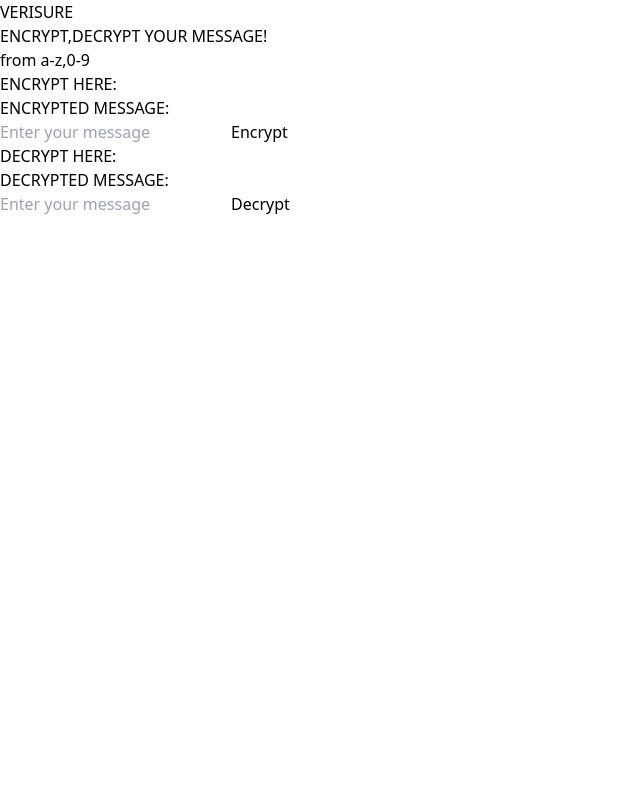
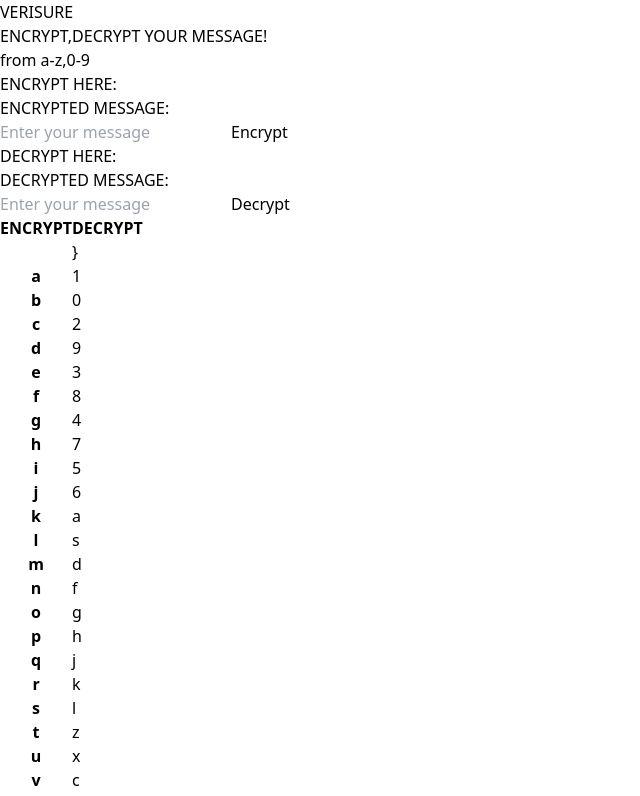
Before and after one commit to ycranglo/VeriSure, a React (Vite) app: page / in a window 1280 px wide. Shown: the top 796 px of the page, without its empty margins (0-640 px from the left). Built offline with nearby package versions, Linux system fonts and the light colour scheme.

Commit message:
added table

```diff
--- a/src/App.jsx
+++ b/src/App.jsx
@@ -1,4 +1,4 @@
-
+import React from 'react';
 import { useEffect, useState } from 'react';
 import './App.css'
 
@@ -14,6 +14,10 @@
 
 
   const messHashObj = [
+    {
+      encrypt: ' ',
+      decrypt: '}'
+    },
     {
       encrypt: 'a',
       decrypt: '1'
@@ -244,7 +248,7 @@
     </div>
         </div>
         <div>
-    <div className=' container mx-auto flex px-5 pt-[4rem] items-center justify-center flex-col pb-[5rem]'>
+    <div className=' container mx-auto flex px-5 pt-[4rem] items-center justify-center flex-col '>
       <h1 className="mb-3 text-[#f2f8fd] sm:text-2xl text-[.8rem] font-[Montserrat] leading-relaxed">DECRYPT HERE:</h1>
       <section className="flex flex-col max-w-4xl mx-auto overflow-hidden bg-white rounded-lg shadow-lg dark:bg-gray-800 md:flex-row md:h-48">
     <div className="md:flex md:items-center md:justify-center md:w-1/2 md:bg-gray-700 md:dark:bg-gray-800">
@@ -270,6 +274,40 @@
 
     </div>
   </div>
+
+        <div className='flex justify-center  rounded-md py-[5rem]'>
+          <div className="relative overflow-x-auto">
+    <table className="w-[80vw] text-sm text-center rtl:text-right text-gray-500 dark:text-gray-400">
+        <thead className="text-xs text-gray-700 uppercase bg-gray-50 dark:bg-gray-700 dark:text-gray-400">
+            <tr>
+                <th scope="col" className="px-6 py-3 text-[#f2f8fd]  font-[Montserrat]">
+                    ENCRYPT
+                </th>
+                <th scope="col" className="px-6 py-3 text-[#f2f8fd]  font-[Montserrat]">
+                    DECRYPT
+                </th>
+            </tr>
+        </thead>
+       <tbody>
+    {messHashObj.map((item, index) => (
+        <tr key={index} className="bg-white border-b dark:bg-gray-800 dark:border-gray-700">
+            <th scope="row" className="px-6 py-4 font-medium text-gray-900 whitespace-nowrap dark:text-white">
+                {item.encrypt}
+            </th>
+            <td className="px-6 py-4 ">
+                {item.decrypt}
+            </td>
+        </tr>
+    ))}
+</tbody>
+    </table>
+</div>
+
+  </div>
+
+
+
+
 </div>
     </>
   )
```
